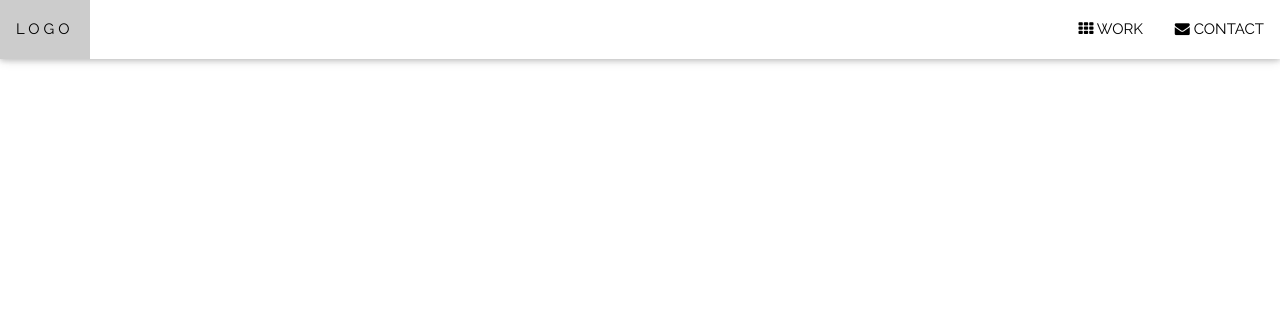
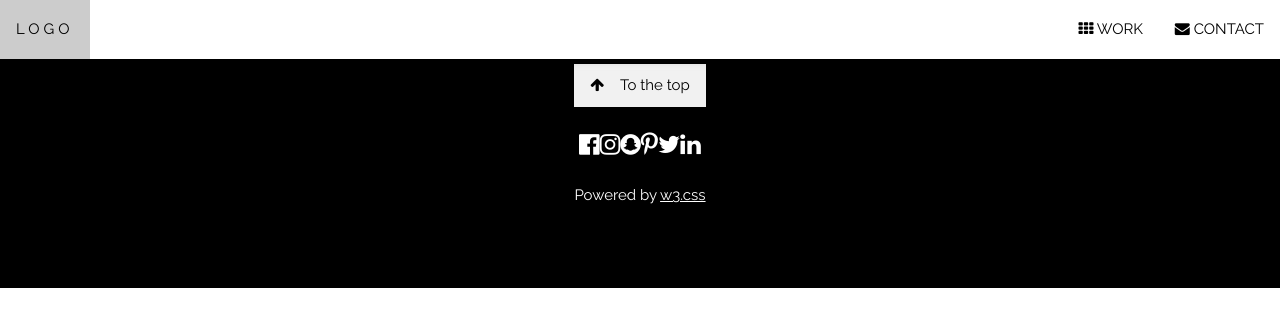
Before and after one commit to eben83/aoGroup, a React (Create React App) app in the folder ao-group/: page / in a window 1280 px wide. Shown: the top 326 px of the page. Built offline with nearby package versions, Linux system fonts and the light colour scheme.

Commit message:
footer component added

```diff
--- a/ao-group/src/components/footer.js
+++ b/ao-group/src/components/footer.js
@@ -3,7 +3,19 @@ import React from "react";
 const Footer = () => {
     return (
         <>
-
+            {/* Footer */}
+            <footer className="w3-center w3-black w3-padding-64">
+            <a href="#home" className="w3-button w3-light-grey"><i className="fa fa-arrow-up w3-margin-right"></i>To the top</a>
+            <div className="w3-xlarge w3-section">
+                <i className="fa fa-facebook-official w3-hover-opacity"></i>
+                <i className="fa fa-instagram w3-hover-opacity"></i>
+                <i className="fa fa-snapchat w3-hover-opacity"></i>
+                <i className="fa fa-pinterest-p w3-hover-opacity"></i>
+                <i className="fa fa-twitter w3-hover-opacity"></i>
+                <i className="fa fa-linkedin w3-hover-opacity"></i>
+            </div>
+            <p>Powered by <a href="https://www.w3schools.com/w3css/default.asp" title="W3.CSS" target="_blank" class="w3-hover-text-green">w3.css</a></p>
+            </footer>
         </>
     )
 }
```
